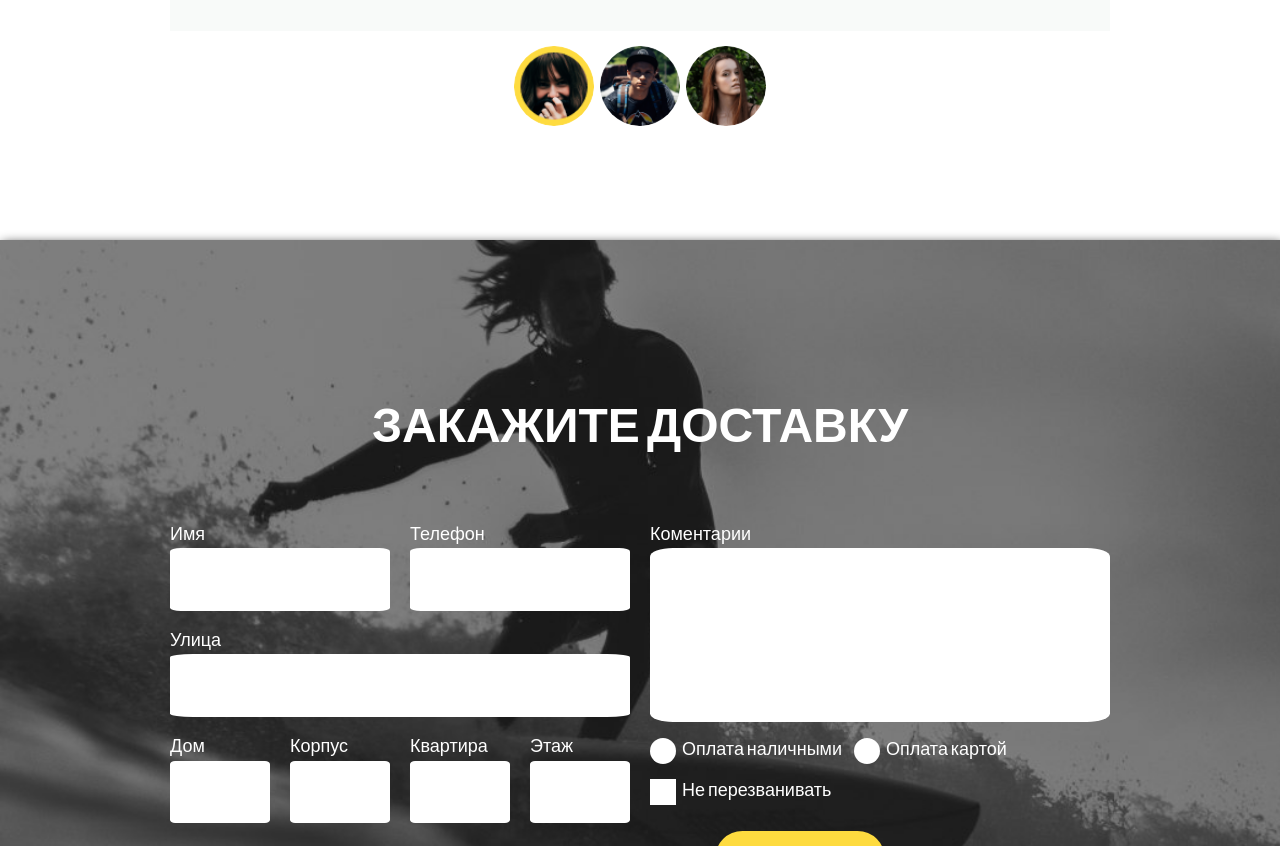
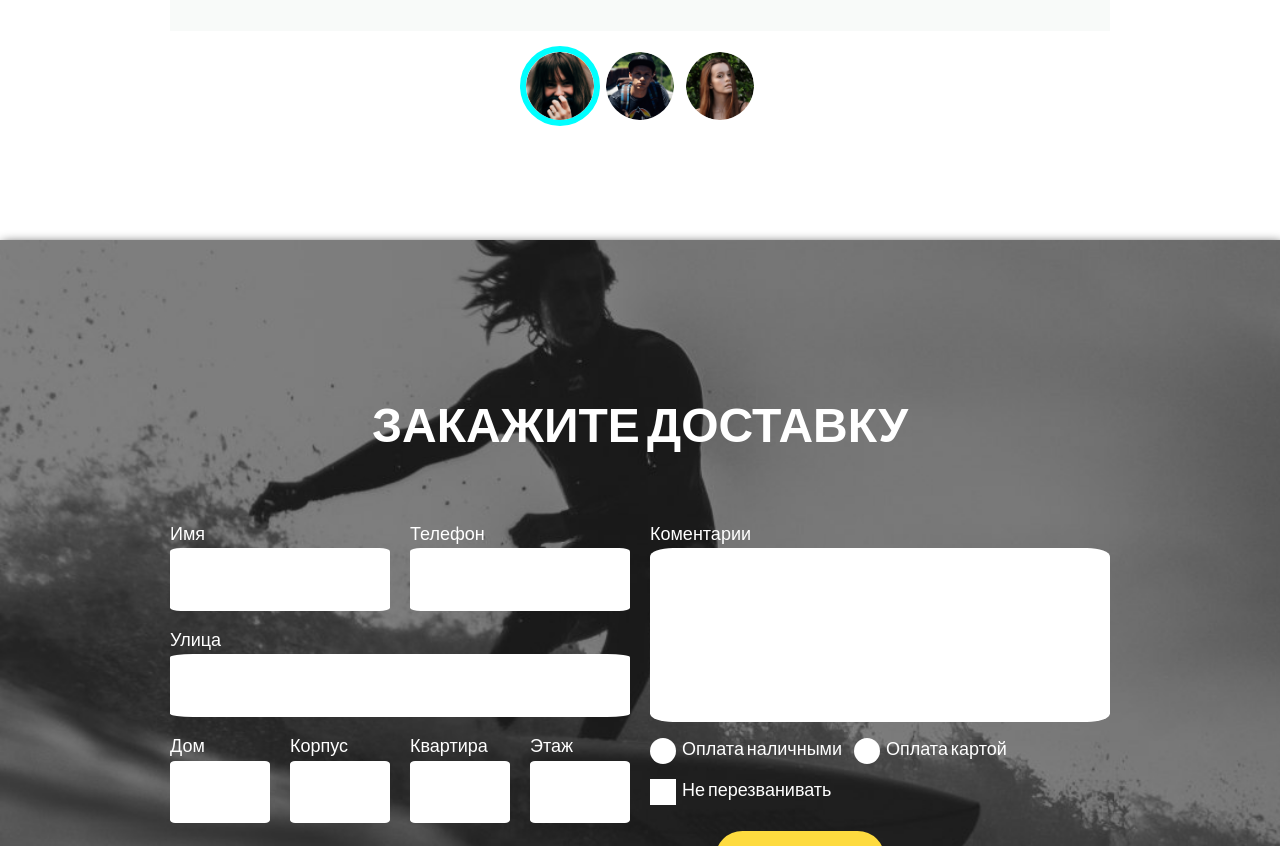
Before and after one commit to nikolaj-Lebedev/Bord, a plain HTML site: page index.html in a window 1280 px wide. Shown: the part 2960-3806 px from the top of the page. Drawn offline with nearby package versions, Linux system fonts and the light colour scheme.

Commit message:
Add files via upload

```diff
--- a/components/_reviews.scss
+++ b/components/_reviews.scss
@@ -2,6 +2,31 @@
     background: #F8FAF9;
     padding: rem(50px) rem(45px) rem(34px);
 }
+.reviews-switcher__item.active {
+    border: 6px solid aqua;
+    position: relative;
+    border-radius: 50%;
+
+}
+
+.reviews-switcher__item:hover {
+border-color: aqua;
+}
+
+.reviews-switcher__item {
+    width: 80px;
+    height: 80px;
+    border-radius: 50%;
+    overflow: hidden;
+    border: 6px solid transparent;
+    position: relative;
+}
+
+.reviews-switcher{
+    display: flex;
+    justify-content: center;
+}
+
 
 .reviews__display-inner{
     display: flex;
--- a/index.html
+++ b/index.html
@@ -252,20 +252,20 @@
                                 <div class="reviews__autor">Ольга Макарова</div>
                             </article>
                         </div>
-                        <ul class="reviews__switcher">
-                            <li class="reviews__swither-item interective-avatar interective-avatar--active">
-                                <a href="#" class="interective-avatar-link">
-                                    <img src="./foto/feedback--active.png" alt="black hair girl" class="interective-avatar__img">
+                        <ul class="reviews-switcher">
+                            <li class="reviews-switcher__item active">
+                                <a href="#" class="reviews-switcher__link">
+                                    <img src="./foto/Rectangle 5.png" alt="black hair girl" class="interective-avatar__img">
 
                                 </a>
                             </li>
-                            <li class="reviews__swither-item interective-avatar interective-avatar--active">
-                                <a href="#" class="interective-avatar-link">
+                            <li class="reviews-switcher__item">
+                                <a href="#" class="rreviews-switcher__link">
                                     <img src="./foto/feedback.png" alt="man" class="interective-avatar__img">
                                 </a>
                             </li>
-                            <li class="reviews__swither-item interective-avatar interective-avatar--active">
-                                <a href="#" class="interective-avatar-link">
+                            <li class="reviews-switcher__item">
+                                <a href="#" class="reviews-switcher__link">
                                     <img src="./foto/feedback 2.png" alt="wait hair girl" class="interective-avatar__img">
                                 </a>
                             </li>
@@ -414,4 +414,6 @@
       </div>
 </body>
 <script src="./components/burger.js"></script>
+<script src="./scripts/tabs.js"></script>
+
 </html>
--- a/scripts/tabs.js
+++ b/scripts/tabs.js
@@ -1,4 +1,4 @@
-$(".reviews-switcher__link").click((e) => {
+$(".reviews-switcher__link").click(e => {
     e.preventDefault();
 
     const $this = $(e.currentTarget);
```
Also changed, not shown: stayl/main.css.
